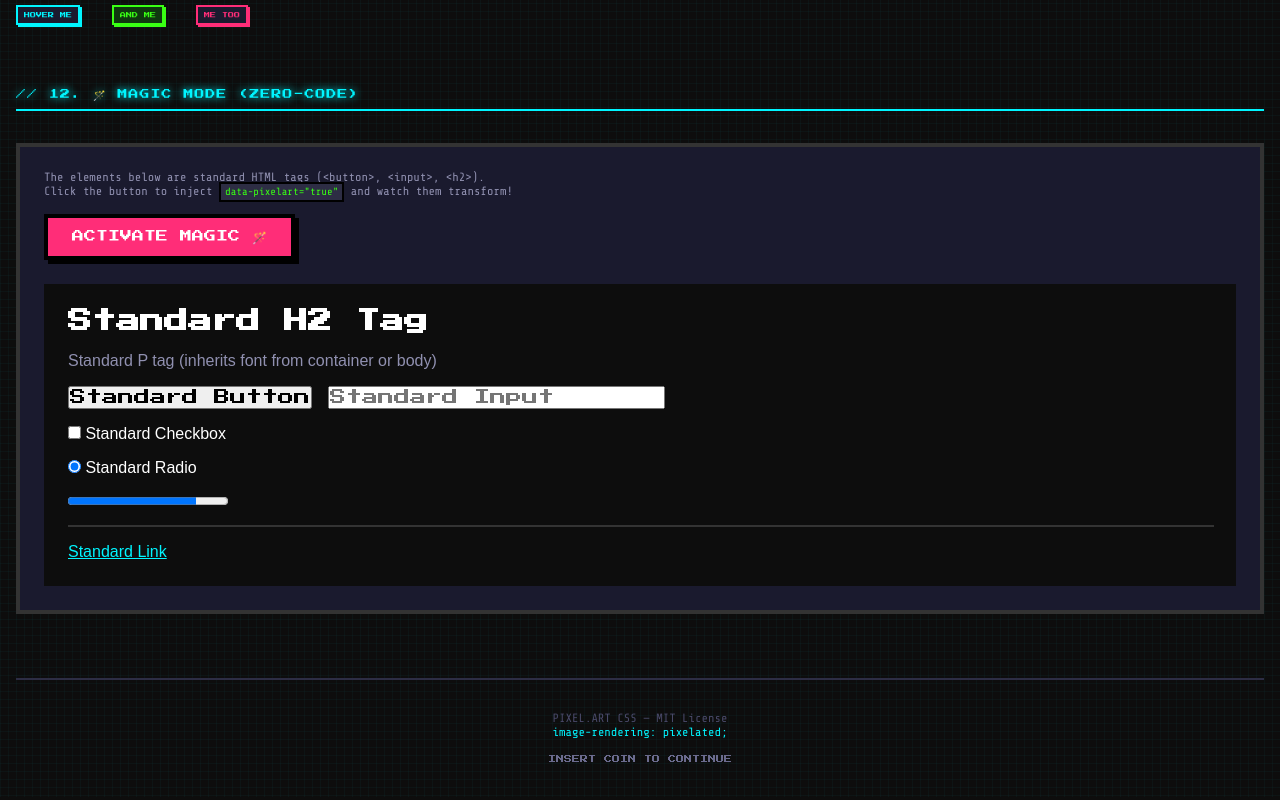
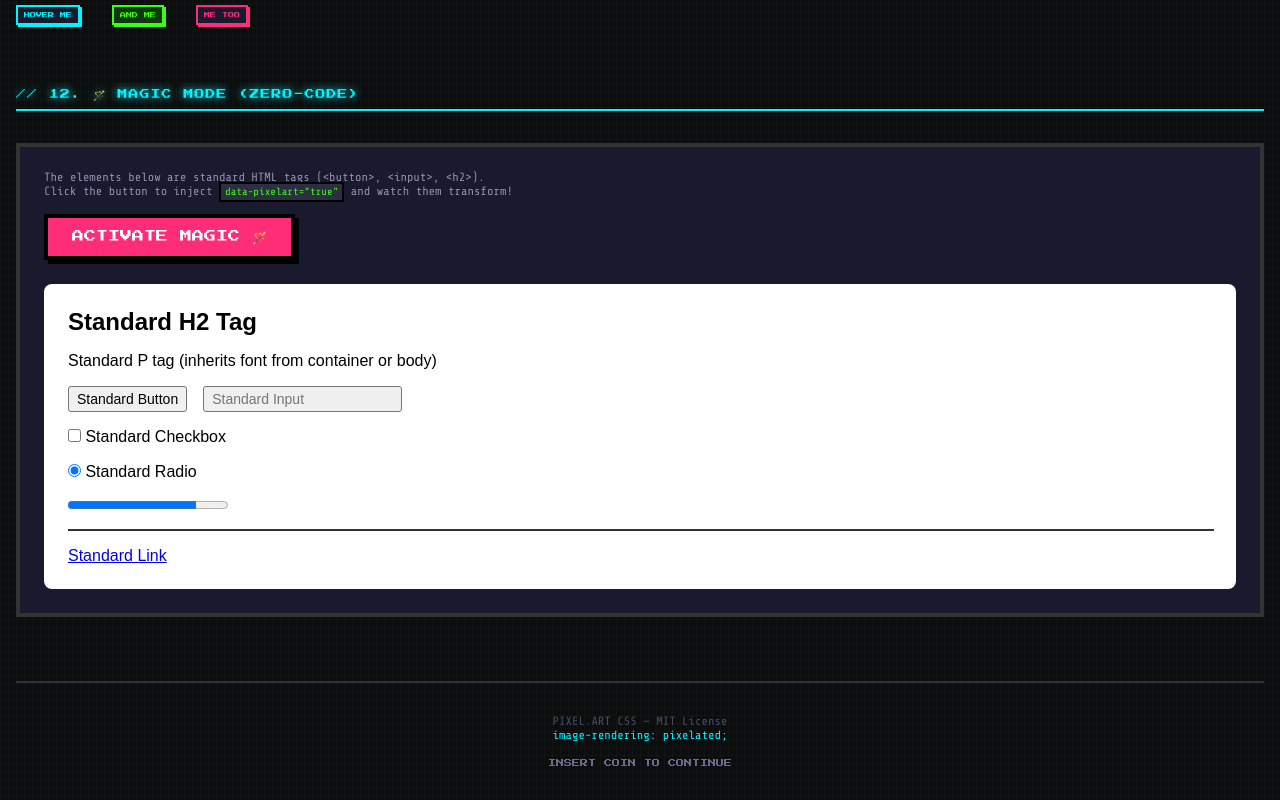
Before and after one commit to blackmoon87/pixelart.css, a website: page index.html in a window 1280 px wide. Shown: the part 2693-3493 px from the top of the page. Drawn offline with nearby package versions, Linux system fonts and the light colour scheme.

Commit message:
fix: make pre-magic elements look generic to show true transformation

```diff
--- a/index.html
+++ b/index.html
@@ -99,6 +99,38 @@
 
     .spacer {
       height: 16px;
+    }
+
+    /* Magic Demo - Ugly Standard Styles before activation */
+    #magic-demo-container[data-pixelart="false"] {
+      font-family: Arial, Helvetica, sans-serif !important;
+      background: #ffffff !important;
+      color: #000000 !important;
+      border-radius: 8px !important;
+    }
+    #magic-demo-container[data-pixelart="false"] * {
+      font-family: Arial, Helvetica, sans-serif !important;
+      color: #000000 !important;
+      text-shadow: none !important;
+      box-shadow: none !important;
+      letter-spacing: normal !important;
+    }
+    #magic-demo-container[data-pixelart="false"] h2 {
+      font-weight: bold !important;
+      margin-bottom: 0 !important;
+      font-size: 24px !important;
+    }
+    #magic-demo-container[data-pixelart="false"] button,
+    #magic-demo-container[data-pixelart="false"] input[type="text"] {
+      background: #f0f0f0 !important;
+      border: 1px solid #767676 !important;
+      padding: 4px 8px !important;
+      border-radius: 3px !important;
+      font-size: 14px !important;
+    }
+    #magic-demo-container[data-pixelart="false"] a {
+      color: #0000ee !important;
+      text-decoration: underline !important;
     }
   </style>
 </head>
@@ -459,19 +491,19 @@
 
       <!-- MAGIC CONTAINER START -->
       <div id="magic-demo-container" data-pixelart="false" style="display:flex; flex-direction:column; gap:16px; background:#0d0d0d; padding:24px; transition:all 0.3s;">
-        <h2 style="color:#fff;">Standard H2 Tag</h2>
-        <p style="color:#9090b0; font-family:sans-serif;">Standard P tag (inherits font from container or body)</p>
+        <h2>Standard H2 Tag</h2>
+        <p style="color:#9090b0;">Standard P tag (inherits font from container or body)</p>
 
         <div style="display:flex; gap:16px;">
           <button>Standard Button</button>
           <input type="text" placeholder="Standard Input">
         </div>
 
-        <label style="color:#fff; font-family:sans-serif;">
+        <label>
           <input type="checkbox"> Standard Checkbox
         </label>
 
-        <label style="color:#fff; font-family:sans-serif;">
+        <label>
           <input type="radio" name="magic-radio" checked> Standard Radio
         </label>
 
@@ -479,7 +511,7 @@
 
         <hr style="width:100%; border:1px solid #333;">
 
-        <a href="#" style="color:#00f5ff; font-family:sans-serif;">Standard Link</a>
+        <a href="#">Standard Link</a>
       </div>
       <!-- MAGIC CONTAINER END -->
     </div>
```
